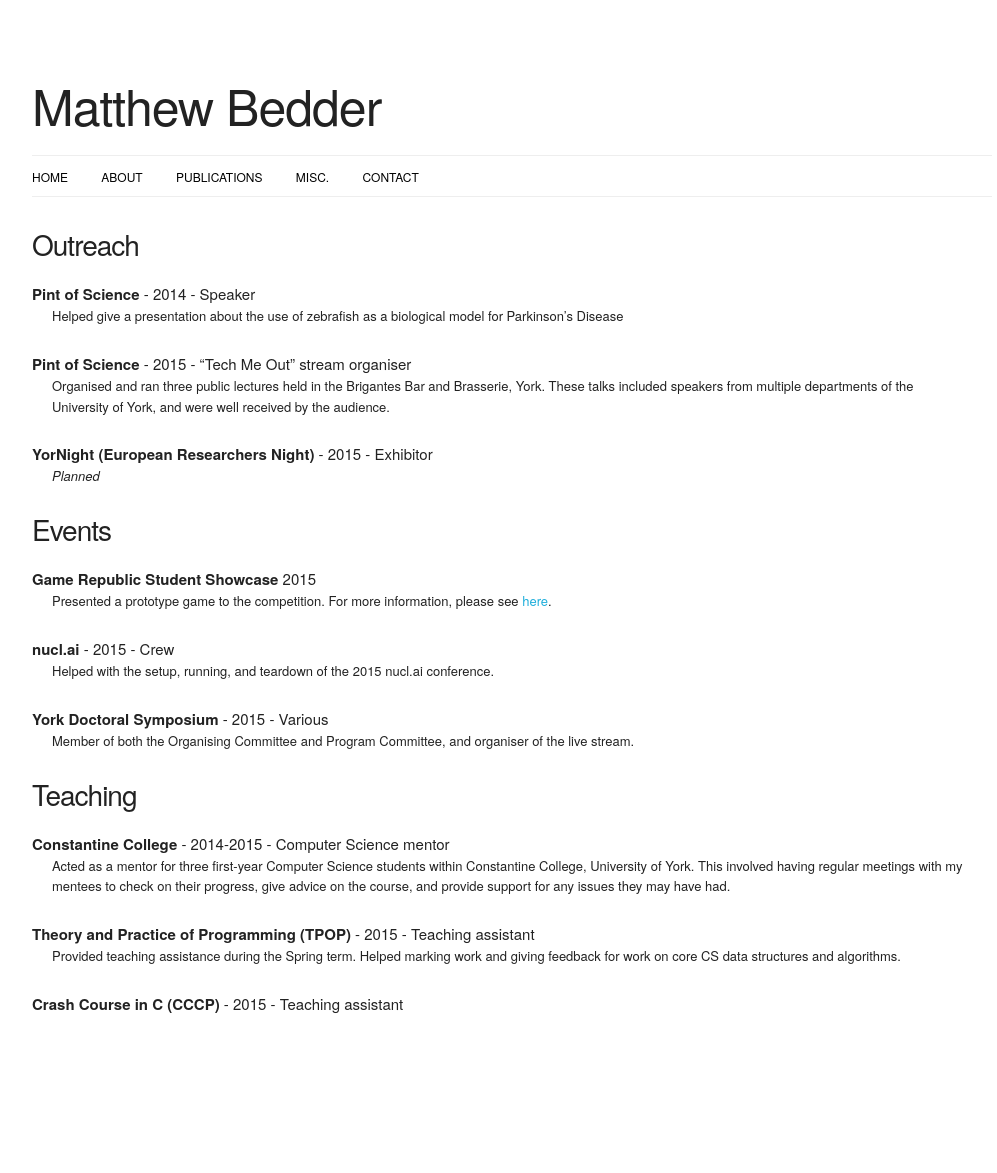
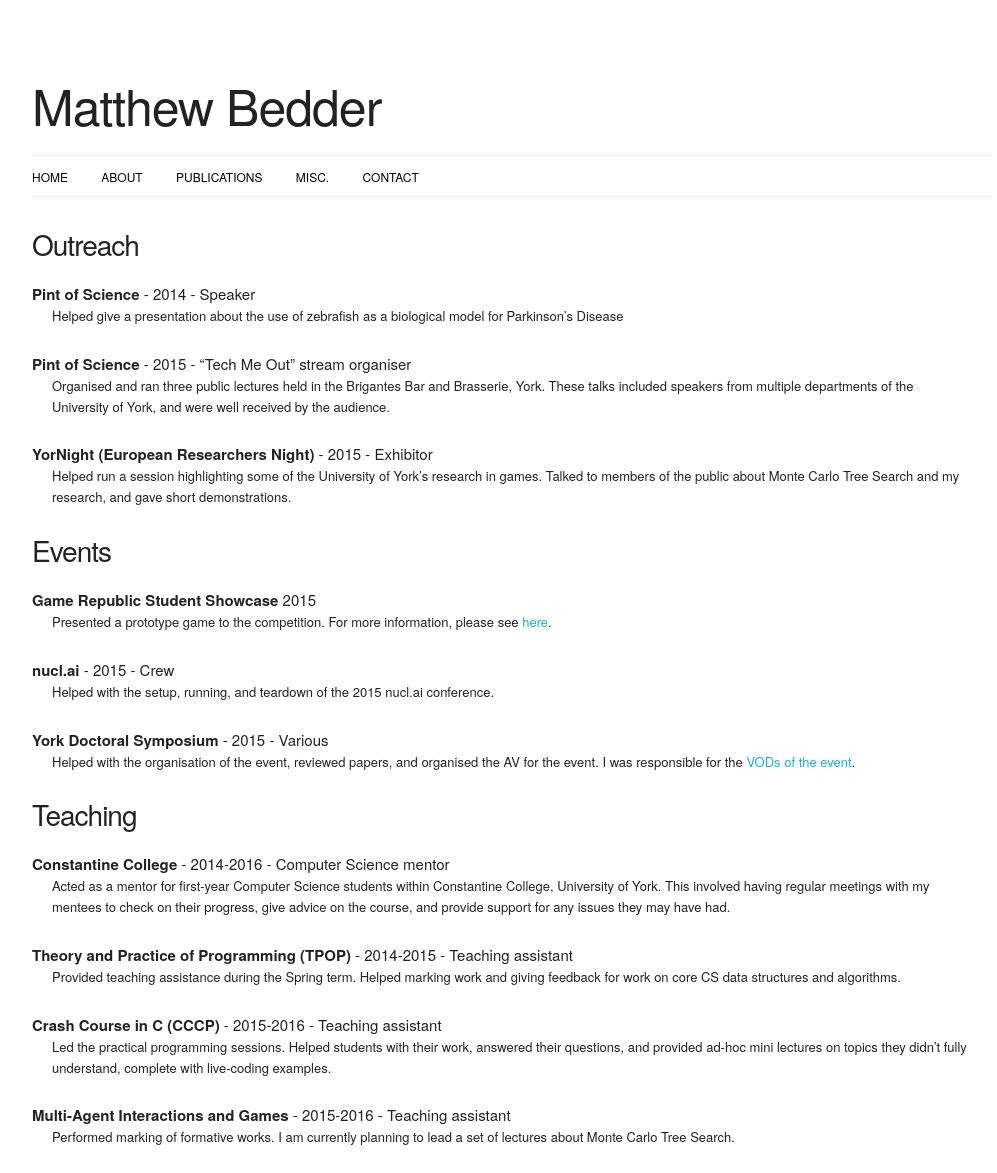
Before and after one commit to bedder/AcademicWebpage, a Jekyll site: the page built from misc/index.md, in a window 1280 px wide. Shown: the whole page, without its empty margins (128-1125 px from the left). Built offline with Jekyll 4.4.1, drawn with Linux system fonts in a browser that asks for light colours; before the commit the page ends 1041 px from its top, so only the background shows below that.

Commit message:
Updated list of events

```diff
--- a/misc/index.md
+++ b/misc/index.md
@@ -22,7 +22,7 @@ layout: default
 	<span class="title">YorNight (European Researchers Night)</span> -
 	<span class="year">2015</span> -
 	<span class="role">Exhibitor</span>
-	<span class="descr">*Planned*</span>
+	<span class="descr">Helped run a session highlighting some of the University of York's research in games. Talked to members of the public about Monte Carlo Tree Search and my research, and gave short demonstrations.</span>
 </span>
 
 ## Events
@@ -44,27 +44,35 @@ layout: default
 	<span class="title">York Doctoral Symposium</span> -
 	<span class="year">2015</span> -
 	<span class="role">Various</span>
-	<span class="descr">Member of both the Organising Committee and Program Committee, and organiser of the live stream.</span>
+	<span class="descr">Helped with the organisation of the event, reviewed papers, and organised the AV for the event. I was responsible for the <a href="https://www.youtube.com/channel/UCCvp6ZfzPkcK9qXAT6NrhbA/videos">VODs of the event</a>.</span>
 </span>
 
 ## Teaching
 
 <span class="teching info">
 	<span class="title">Constantine College</span> -
-	<span class="year">2014-2015</span> -
+	<span class="year">2014-2016</span> -
 	<span class="role">Computer Science mentor</span>
-	<span class="descr">Acted as a mentor for three first-year Computer Science students within Constantine College, University of York. This involved having regular meetings with my mentees to check on their progress, give advice on the course, and provide support for any issues they may have had.</span>
+	<span class="descr">Acted as a mentor for first-year Computer Science students within Constantine College, University of York. This involved having regular meetings with my mentees to check on their progress, give advice on the course, and provide support for any issues they may have had.</span>
 </span>
 
 <span class="teaching info">
 	<span class="title">Theory and Practice of Programming (TPOP)</span> -
-	<span class="year">2015</span> -
+	<span class="year">2014-2015</span> -
 	<span class="role">Teaching assistant</span>
 	<span class="descr">Provided teaching assistance during the Spring term. Helped marking work and giving feedback for work on core CS data structures and algorithms.</span>
 </span>
 
 <span class="teaching info">
 	<span class="title">Crash Course in C (CCCP)</span> -
-	<span class="year">2015</span> -
+	<span class="year">2015-2016</span> -
 	<span class="role">Teaching assistant</span>
+	<span class="descr">Led the practical programming sessions. Helped students with their work, answered their questions, and provided ad-hoc mini lectures on topics they didn't fully understand, complete with live-coding examples.</span>
 </span>
+
+<span class="teching info">
+	<span class="title">Multi-Agent Interactions and Games</span> -
+	<span class="year">2015-2016</span> -
+	<span class="role">Teaching assistant</span>
+	<span class="descr">Performed marking of formative works. I am currently planning to lead a set of lectures about Monte Carlo Tree Search.</span>
+</span>
```
